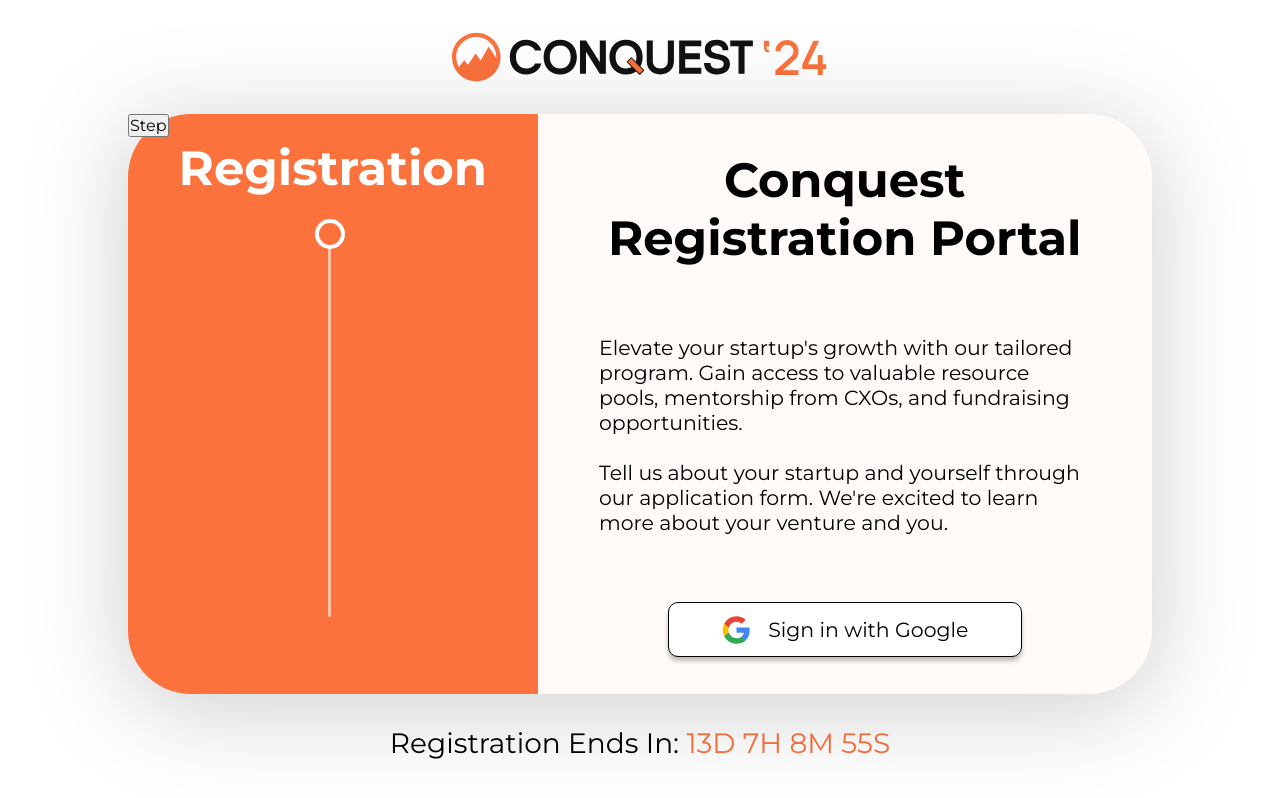
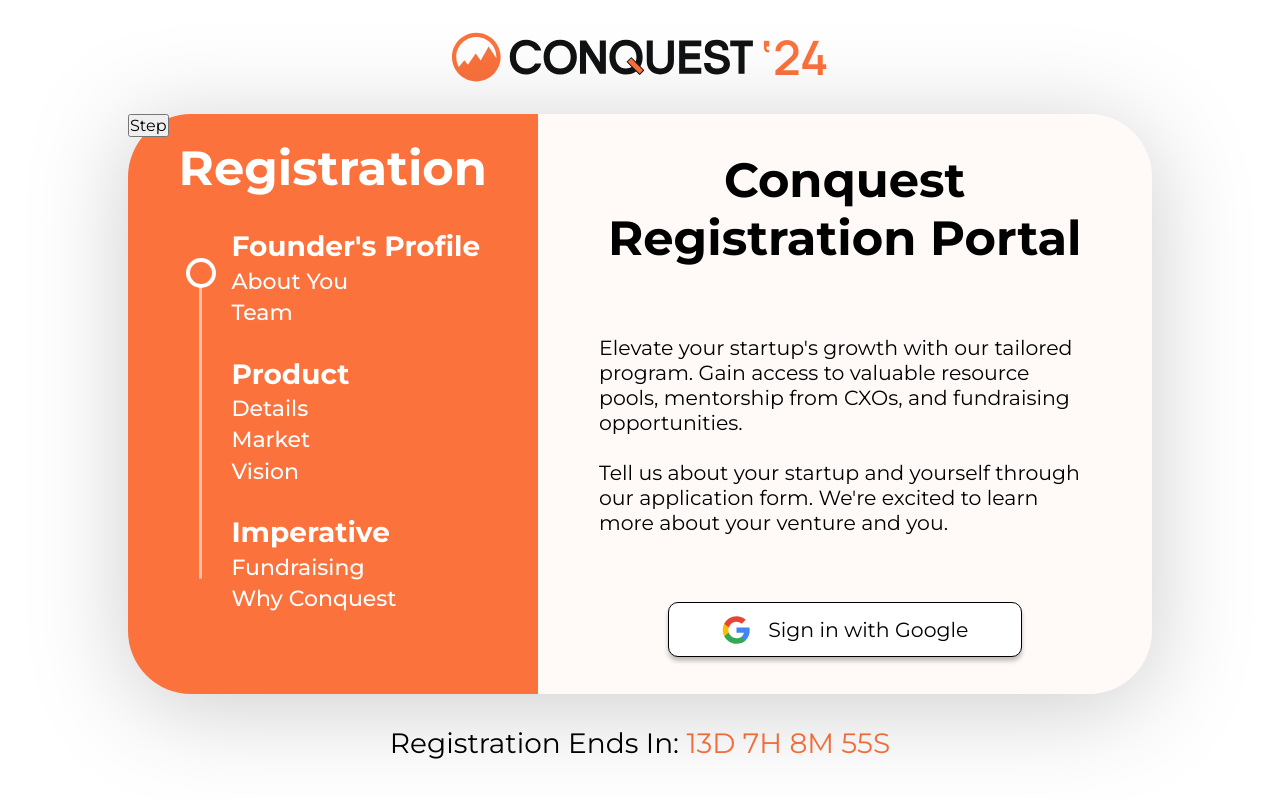
Before and after one commit to dvm-bitspilani/cel-conquest-2024, a React (Vite) app: page /login in a window 1280 px wide. Built offline with nearby package versions, Linux system fonts and the light colour scheme.

Commit message:
feat: added animations to stepper using gsap

```diff
--- a/package.json
+++ b/package.json
@@ -10,6 +10,7 @@
     "preview": "vite preview"
   },
   "dependencies": {
+    "@gsap/react": "^2.1.1",
     "@react-oauth/google": "^0.12.1",
     "antd": "^5.17.3",
     "axios": "^1.7.2",
--- a/src/components/Login/Stepper2/Stepper2.jsx
+++ b/src/components/Login/Stepper2/Stepper2.jsx
@@ -1,19 +1,34 @@
-import { Slider, ConfigProvider } from 'antd'
+import * as styles from './stepper.module.scss';
 
-import * as styles from './stepper.module.scss'
-import { useState } from 'react'
+import { Slider, ConfigProvider } from 'antd';
+import { useState } from 'react';
+import gsap from 'gsap';
+import { useGSAP } from '@gsap/react';
 
 export default function Stepper2() {
+    // Temporary state and function for testing
+    const [stepperPos, setStepperPos] = useState(0)
 
-    // Temporary state and function for testing
-    const [stepperPos, setStepperPos] = useState(1)
+    useGSAP(() => {
+        gsap.to('.ant-slider-handle', {
+            top: `${stepperPos}%`,
+            ease: "power1.inOut",
+            duration: 0.1
+        })
+
+        gsap.to('.ant-slider-track', {
+            height: `${stepperPos}%`,
+            ease: "power1.inOut",
+            duration: 0.1
+        })
+    }, { dependencies: [stepperPos] })
 
     function stepInc() {
         setStepperPos(prev => {
-            if (prev === 10) {
-                return 1
+            if (prev === 100) {
+                return 0
             }
-            return prev + 1
+            return prev + 10
         })
     }
 
@@ -33,6 +48,8 @@
 
             <div className={styles.container}>
                 <div className={styles.grid}>
+                    <div className={styles.stepperContainer}>
+                        <div style={{ height: '80%' }}>
                             <ConfigProvider
                                 theme={{
                                     token: {
@@ -58,11 +75,34 @@
                                     tooltip={{
                                         open: false
                                     }}
-                            min={1}
-                            max={10}
-                            value={stepperPos}
                                 />
                             </ConfigProvider>
+                        </div>
+                    </div>
+                    <div className={styles.contentContainer}>
+                        <div className={styles.content}>
+                            <h2>Founder's Profile</h2>
+                            <ul>
+                                <li>About You</li>
+                                <li>Team</li>
+                            </ul>
+                        </div>
+                        <div className={styles.content}>
+                            <h2>Product</h2>
+                            <ul>
+                                <li>Details</li>
+                                <li>Market</li>
+                                <li>Vision</li>
+                            </ul>
+                        </div>
+                        <div className={styles.content}>
+                            <h2>Imperative</h2>
+                            <ul>
+                                <li>Fundraising</li>
+                                <li>Why Conquest</li>
+                            </ul>
+                        </div>
+                    </div>
                 </div>
             </div>
         </>
--- a/src/components/Login/Stepper2/stepper.module.scss
+++ b/src/components/Login/Stepper2/stepper.module.scss
@@ -9,6 +9,36 @@
 
     .grid {
         display: grid;
-        grid-template-columns: 2.341em auto;
+        grid-template-columns: 30px auto;
+        gap: 1em;
+    }
+
+    .stepperContainer {
+        display: flex;
+        align-items: center;
+    }
+
+    .contentContainer {
+        display: flex;
+        flex-direction: column;
+        justify-content: space-between;
+
+        .content {
+            h2 {
+                margin-top: 0;
+                font-size: 1.75em;
+                font-weight: 700;
+            }
+
+            ul {
+                font-size: 1.375em;
+                font-weight: 500;
+
+                li {
+                    list-style: none;
+                    margin-top: 0.2em;
+                }
+            }
+        }
     }
 }
```
Also changed, not shown: 1 other file (tests, documents, lock files or other folders). Lines whose indentation alone changed are shown as unchanged.
